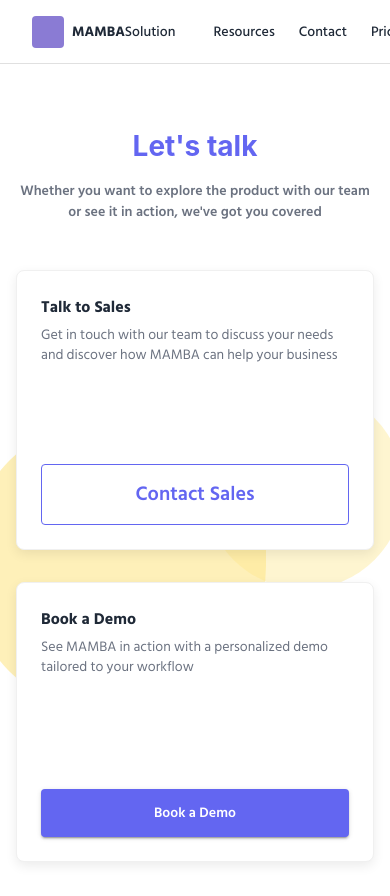
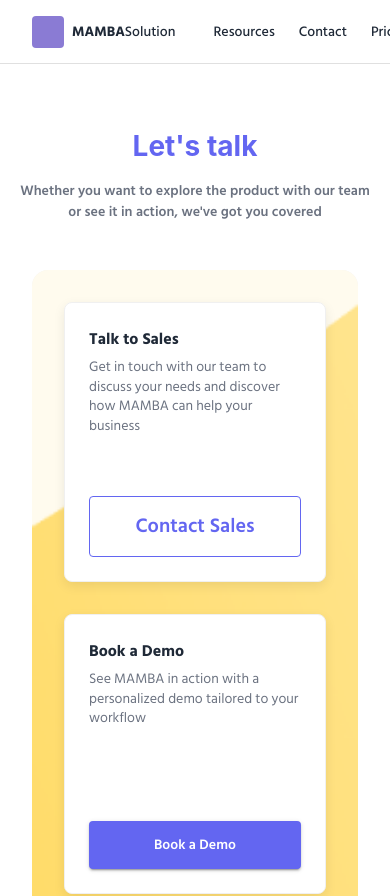
Before and after one commit to Juanda-Mayorga/Repositorio-pruebas-design, a React (Vite) app: page /contact in a window 390 px wide. Shown: the top 896 px of the page. Built offline with nearby package versions, Linux system fonts and the light colour scheme; some icons are missing.

Commit message:
💄style: update contact page background
- Replace CSS shapes with responsive yellow wave image.
- Ensure consistent container styling with Resources page.
- Add 'contact-wave-yellow.png' asset.

```diff
--- a/src/web/pages/ContactPage.tsx
+++ b/src/web/pages/ContactPage.tsx
@@ -25,35 +25,28 @@ export const ContactPage = () => {
                     </Box>
 
                     {/* Cards Section */}
-                    <Box sx={{ position: 'relative', maxWidth: 900, mx: 'auto' }}>
-                        {/* Decorative Yellow Background Shapes */}
-                        <Box
-                            sx={{
+                    <Container maxWidth="lg" sx={{ mb: 8 }}>
+                        <Box sx={{
+                            bgcolor: '#F3F4F6',
+                            borderRadius: 4,
+                            p: 4,
+                            position: 'relative',
+                            overflow: 'hidden'
+                        }}>
+                            {/* Wave Background Image */}
+                            <Box sx={{
                                 position: 'absolute',
-                                left: -50,
-                                top: '50%',
-                                transform: 'translateY(-50%)',
-                                width: 300,
-                                height: 300,
-                                bgcolor: '#FDE68A',
-                                borderRadius: '50% 0% 50% 50%',
-                                opacity: 0.6,
+                                bottom: 0,
+                                left: 0,
+                                right: 0,
+                                height: '100%',
+                                backgroundImage: 'url(/src/assets/contact-wave-yellow.png)',
+                                backgroundSize: 'cover',
+                                backgroundPosition: 'center bottom',
+                                backgroundRepeat: 'no-repeat',
+                                opacity: 1,
                                 zIndex: 0
-                            }}
-                        />
-                        <Box
-                            sx={{
-                                position: 'absolute',
-                                right: -30,
-                                top: '20%',
-                                width: 200,
-                                height: 200,
-                                bgcolor: '#FDE68A',
-                                borderRadius: '50%',
-                                opacity: 0.4,
-                                zIndex: 0
-                            }}
-                        />
+                            }} />
 
                             {/* Cards Grid */}
                             <Box sx={{ display: 'grid', gridTemplateColumns: { xs: '1fr', md: '1fr 1fr' }, gap: 4, position: 'relative', zIndex: 1 }}>
@@ -135,6 +128,7 @@ export const ContactPage = () => {
                             </Box>
                         </Box>
                     </Container>
+                </Container>
             </Box>
 
             <Footer />
```
Also changed, not shown: src/assets/contact-wave-yellow.png (added). Lines whose indentation alone changed are shown as unchanged.
